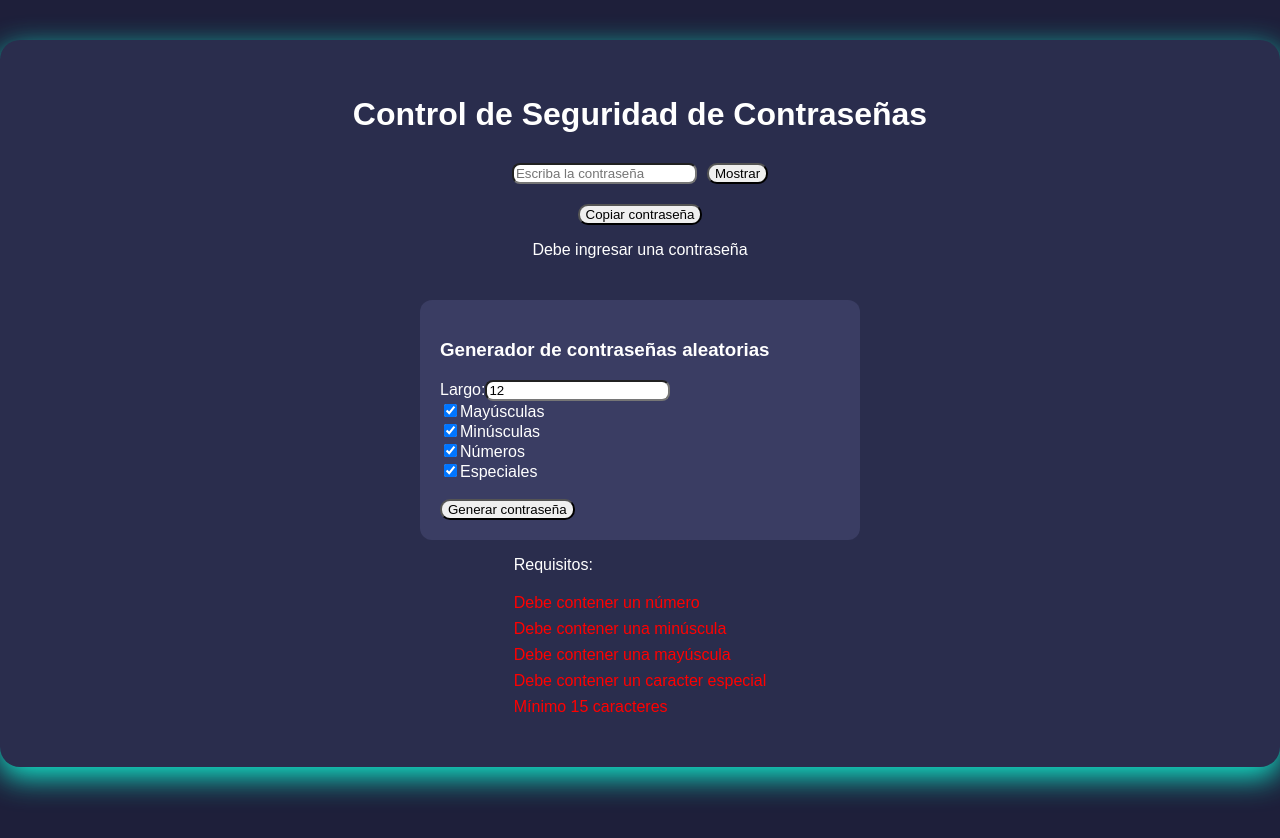
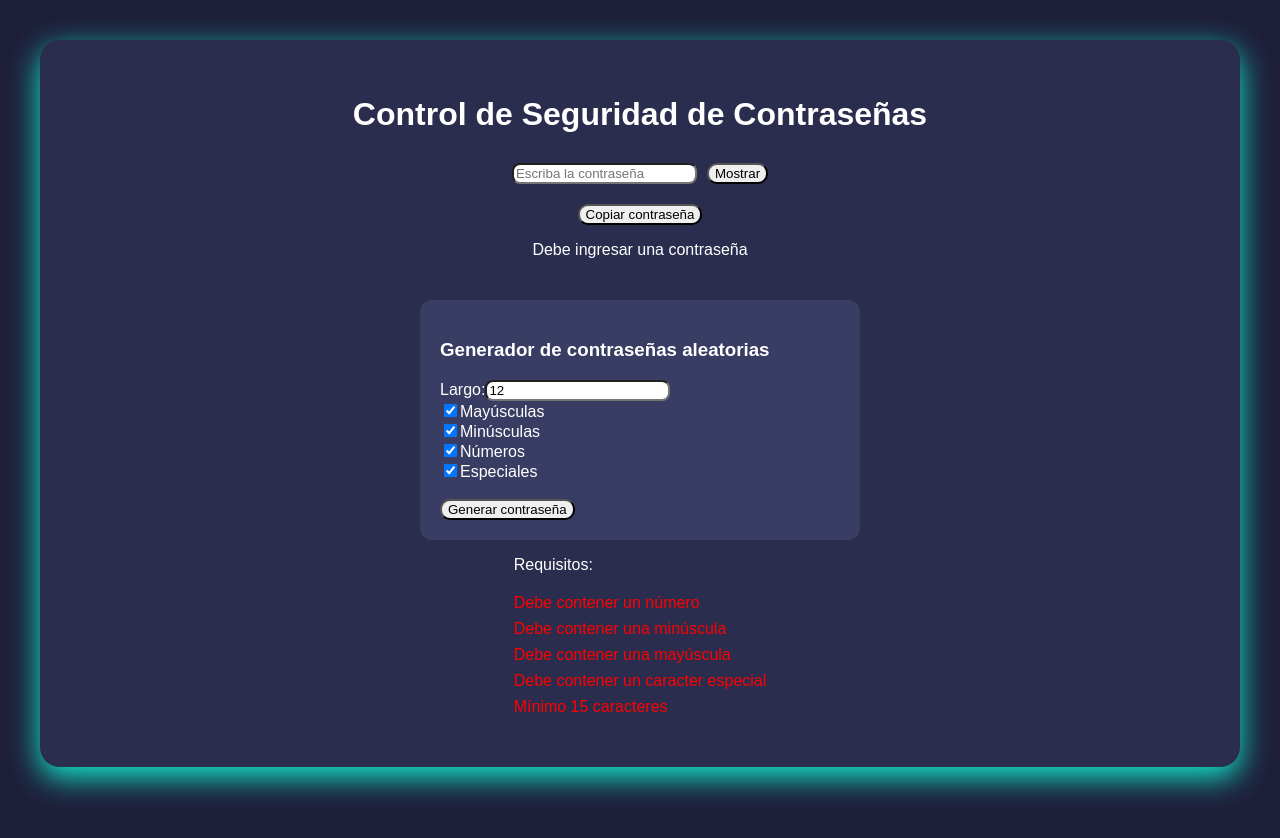
Before and after one commit to JuanDavidEggel/App-React, a React (Vite) app: page / in a window 1280 px wide. Shown: the top 838 px of the page. Built offline with nearby package versions, Linux system fonts and the light colour scheme.

Commit message:
README y correcciones

```diff
--- a/src/App.css
+++ b/src/App.css
@@ -1,7 +1,7 @@
 .pantalla {
   min-height: 100vh;
   background-color: #1e1f3a;
-  padding: 40px 0;
+  padding: 40px;
 }
 
 .contenedor-principal {
@@ -32,9 +32,8 @@
   border-radius: 12px;
   background-color: #3a3d63;
 
-  width: 100%;
-  max-width: 400px;
-
+  width: 100%; /*Ocupa todo el ancho disponible*/
+  max-width: 400px; /*Hasta un maximo de 400px*/
 }
 
 input {
--- a/src/Components/Checklist.jsx
+++ b/src/Components/Checklist.jsx
@@ -3,7 +3,7 @@ export function Checklist({ password })  { //export permite que el componente pu
     const tieneNumero = /[0-9]/.test(password);
     const tieneMinuscula = /[a-z]/.test(password);
     const tieneMayuscula = /[A-Z]/.test(password);
-    const tieneCaracterEspecial = /[!@#$%^&*()_\-+=?.,:;{}~`|<>/]/.test(password);
+    const tieneCaracterEspecial = /[!@#$%^&*()_+]/.test(password);
     const largo = password.length >= 15;
 
     return (
```
Also changed, not shown: 1 other file (tests, documents, lock files or other folders).
